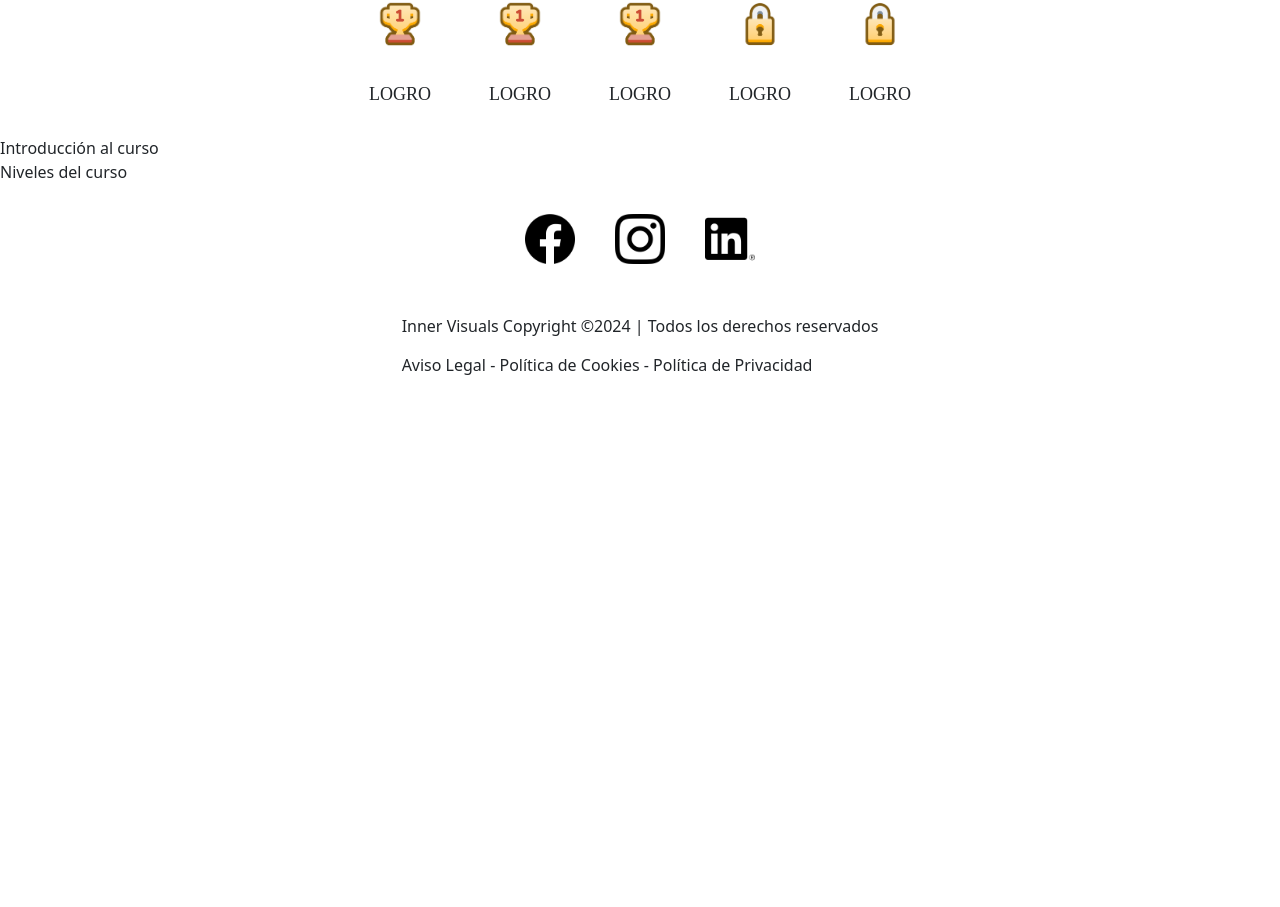
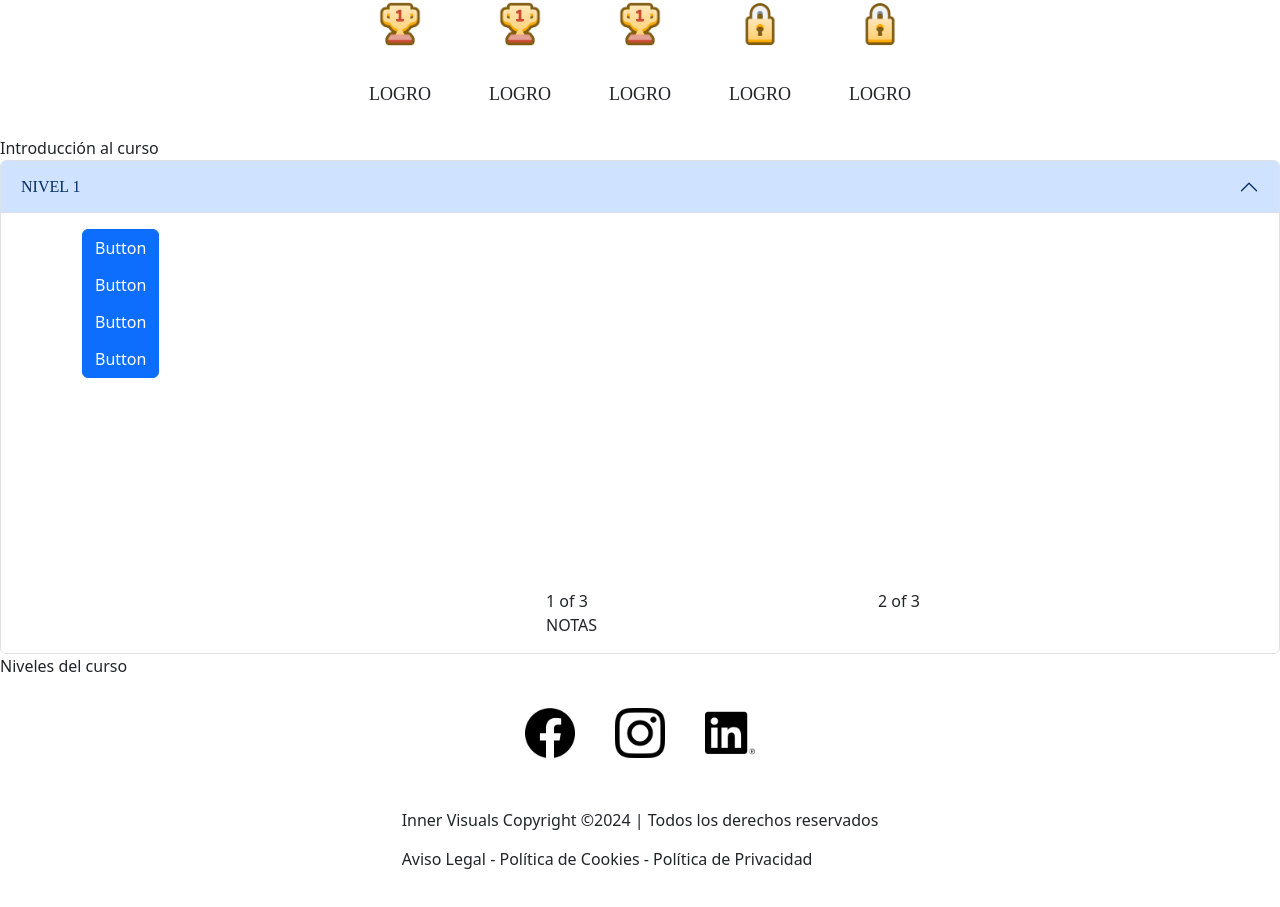
Before and after one commit to GabrielaRamos79/inner_visual_final_project, a React (Vite) app in the folder client/InnerVisual/: page /client/dashboard in a window 1280 px wide. Shown: the part 837-1744 px from the top of the page. Before the commit the page ends 1294 px from the top, so only its background shows below. Built offline with nearby package versions, Linux system fonts and the light colour scheme.

Commit message:
add accordeon

```diff
--- a/client/InnerVisual/src/components/levelsCourse/LevelsCourse.jsx
+++ b/client/InnerVisual/src/components/levelsCourse/LevelsCourse.jsx
@@ -1,9 +1,76 @@
 import './levelCourse.css'
+import React from 'react'
+import ReactPlayer from 'react-player'
+import Accordion from 'react-bootstrap/Accordion';
+import Button from 'react-bootstrap/Button';
+import ButtonGroup from 'react-bootstrap/ButtonGroup';
+import Container from 'react-bootstrap/Container';
+import Row from 'react-bootstrap/Row';
+import Col from 'react-bootstrap/Col';
+
+// Render a YouTube video player
 
 const LevelsCourse = () => {
   return (
     <>
-    <p>Niveles del curso</p>
+      <Accordion defaultActiveKey="0">
+        <Accordion.Item eventKey="0">
+          <Accordion.Header>NIVEL 1</Accordion.Header>
+          <Accordion.Body>
+
+          <Container>
+      <Row>
+
+        <Col>
+
+
+              <ButtonGroup vertical>
+                <Button>Button</Button>
+                <Button>Button</Button>
+                <Button>Button</Button>
+                <Button>Button</Button>
+              </ButtonGroup>
+
+        </Col>
+
+        <Col>
+
+        <Container>
+              <Row>
+                <Col>
+                  <ReactPlayer url='https://www.youtube.com/watch?v=LXb3EKWsInQ' controls={true} />
+                </Col>
+              </Row>
+              <Row>
+                <Col>1 of 3</Col>
+                <Col>2 of 3</Col>
+              </Row>
+              <Row>
+                <Col>NOTAS</Col>
+              </Row>
+            </Container>
+
+        </Col>
+      </Row>
+
+    </Container>
+
+
+
+
+
+
+
+
+
+          </Accordion.Body>
+        </Accordion.Item>
+      </Accordion>
+
+
+
+
+      <p>Niveles del curso</p>
     </>
   )
 }
```
